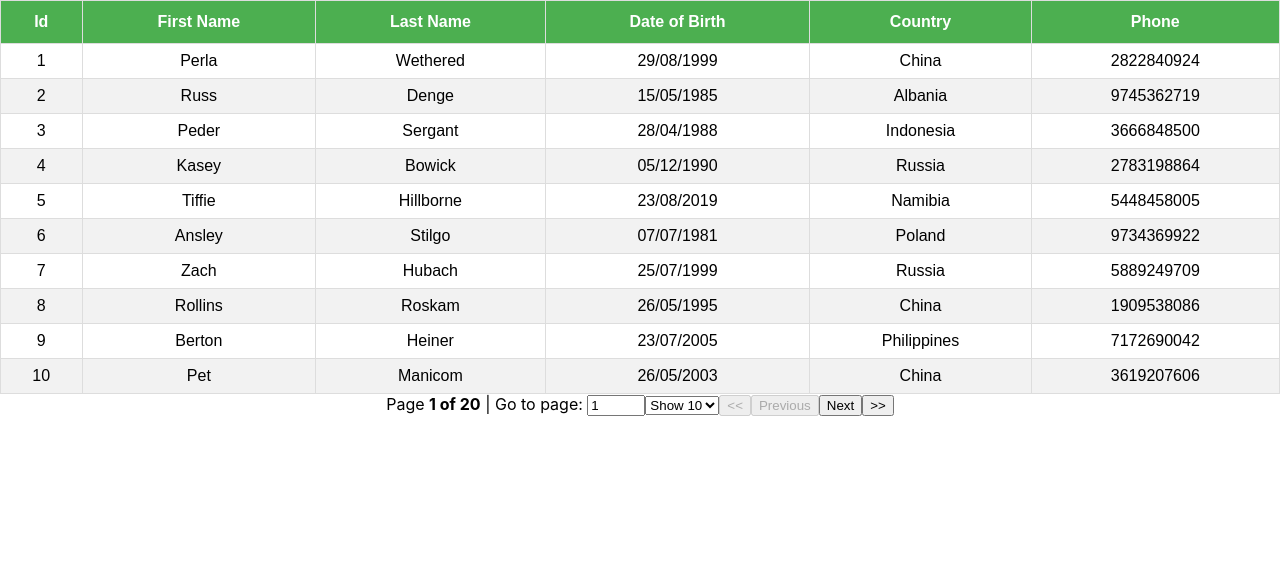
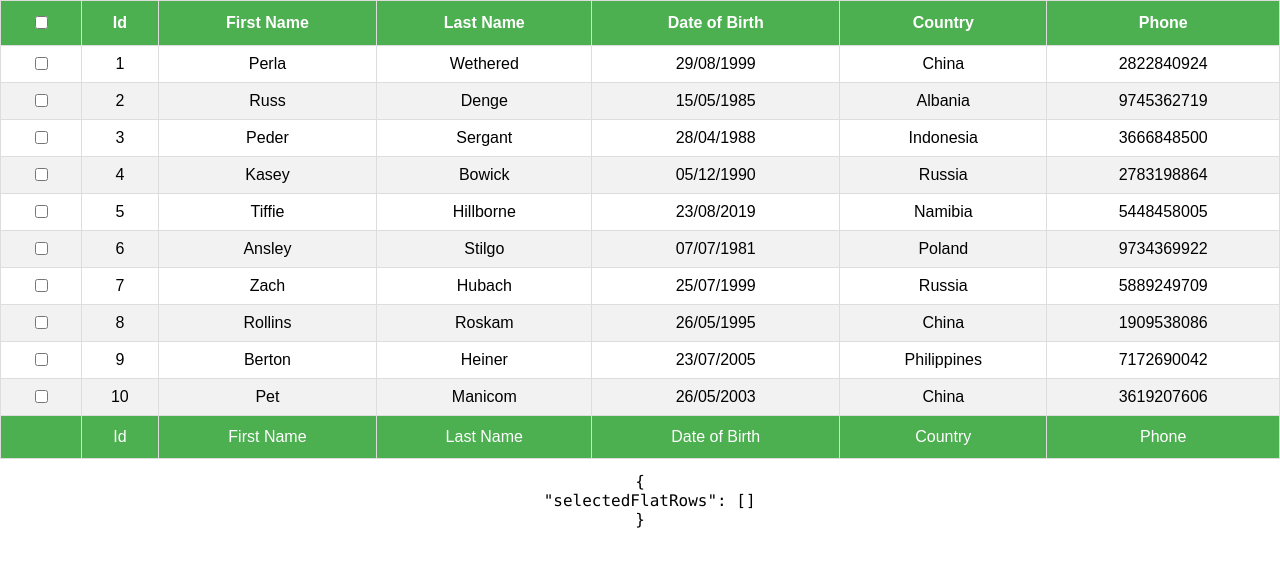
Before and after one commit to adospinoiu/React_Client-Side-Table, a React (Create React App) app: page / in a window 1280 px wide. Shown: the top 566 px of the page. Built offline with nearby package versions, Linux system fonts and the light colour scheme.

Commit message:
Created RowSelection.js file which pulls in the Checkbox.js component to give the user the ability to selected a specific row

```diff
--- a/src/App.js
+++ b/src/App.js
@@ -4,6 +4,7 @@ import { BasicTable } from './components/BasicTable';
 import { SortingTable } from './components/SortingTable';
 import { FilteringTable } from './components/FilteringTable';
 import { PaginationTable } from './components/PaginationTable';
+import { RowSelection } from './components/RowSelection';
 
 function App() {
   return (
@@ -29,7 +30,9 @@ function App() {
 
       {/* <FilteringTable /> */}
 
-      <PaginationTable />
+      {/* <PaginationTable /> */}
+
+      <RowSelection />
     </div>
   );
 }
--- a/src/components/RowSelection.js
+++ b/src/components/RowSelection.js
@@ -1,7 +1,8 @@
 import React, { useMemo } from 'react';
-import { useTable } from 'react-table';
+import { useTable, useRowSelect } from 'react-table';
 import MOCK_DATA from './MOCK_DATA.json';
 import { COLUMNS, GROUPED_COLUMNS } from './columns';
+import { Checkbox } from './Checkbox';
 import './BasicTable.css'
 
 export const RowSelection = () => {
@@ -24,12 +25,31 @@ export const RowSelection = () => {
         footerGroups,           // This is an array
         rows,
         prepareRow,
+        selectedFlatRows
     } = useTable({
         columns,
         data,
-    })
+    },
+        useRowSelect,
+        (hooks) => {
+            hooks.visibleColumns.push((columns) => {
+                return[
+                    {
+                        id: 'selection',
+                        Header: ({ getToggleAllRowsSelectedProps}) => (
+                            <Checkbox {...getToggleAllRowsSelectedProps()} />
+                        ),
+                        Cell: ({ row }) => (
+                            <Checkbox {...row.getToggleRowSelectedProps()} />
+                        )
+                    },
+                    ...columns
+                ]
+            })
+        }
+    )
 
-    const firstPageRows = rows.slice(0,10);
+    const firstPageRows = rows.slice(0, 10);
 
     return (
         <div>
@@ -65,6 +85,17 @@ export const RowSelection = () => {
                     ))}
                 </tfoot>
             </table>
+            <pre>
+                    <code>
+                        {JSON.stringify(
+                            {
+                                selectedFlatRows: selectedFlatRows.map((row) => row.original),
+                            },
+                            null,
+                            2
+                        )}
+                    </code>
+                </pre>
         </div>
     )
 }
```
Also changed, not shown: 1 other file (tests, documents, lock files or other folders).
